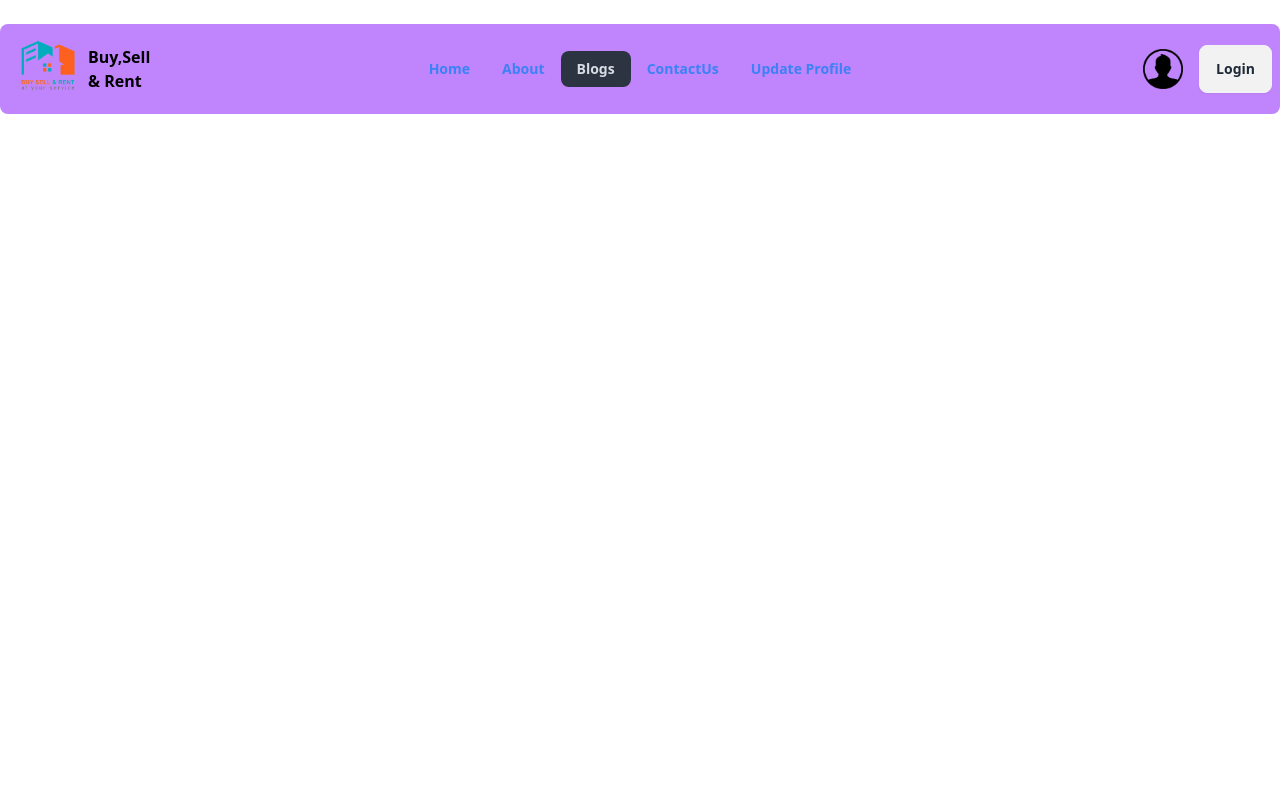
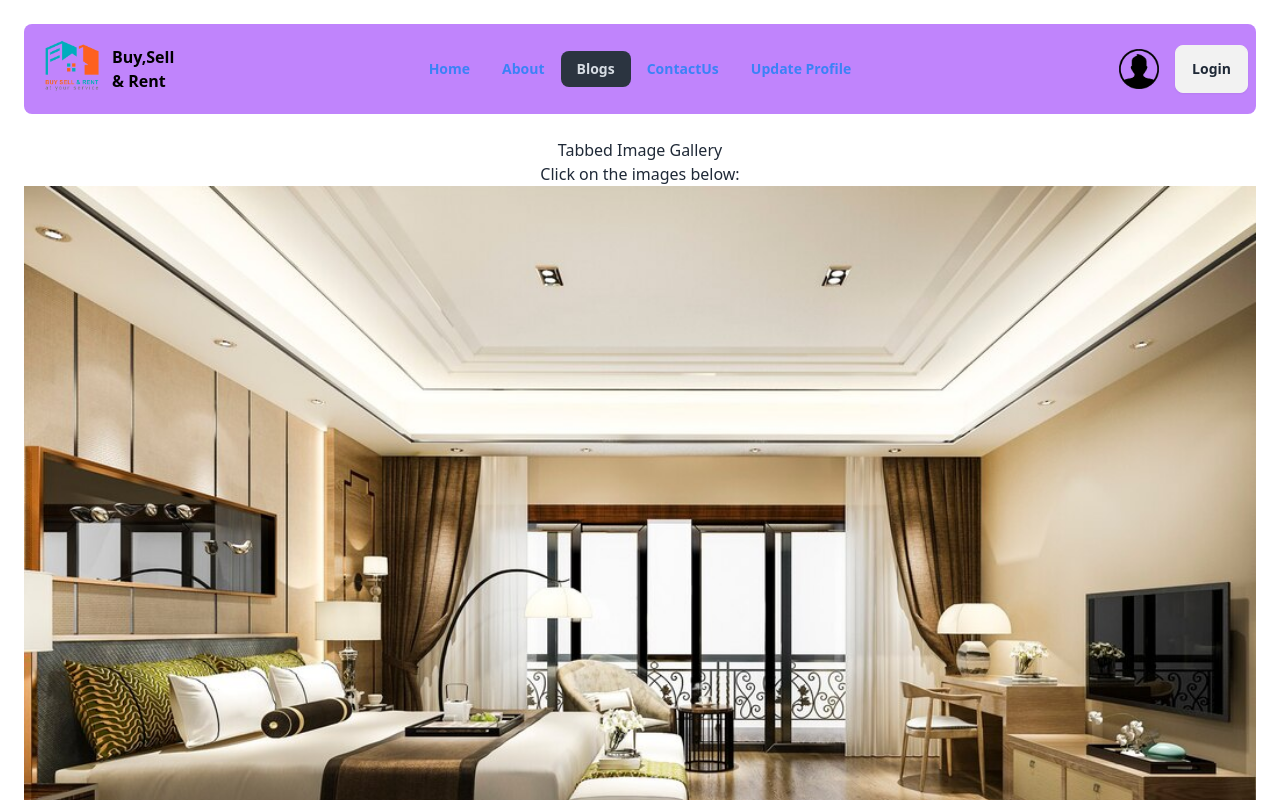
Before and after one commit to MdShaharulIslam/hospitality, a React (Vite) app: page /blog in a window 1280 px wide. Shown: the top 800 px of the page. Built offline with nearby package versions, Linux system fonts and the light colour scheme; no server answers.

Commit message:
blog section added

```diff
--- a/src/Blog/Blog.jsx
+++ b/src/Blog/Blog.jsx
@@ -1,13 +1,79 @@
 
 import { Helmet } from 'react-helmet';
 import Navber from '../Component/Navber/Navber';
+import hotel from '/public/hotel.jpg'
+import motel from '/public/motel.avif'
+import resort from '/public/resort.jpg'
+import lodge from '/public/lodge.jpeg'
 
-const Blog = () => {
+const Blog = () => {const myFunction = (imgs) => {
+    const expandImg = document.getElementById("expandedImg");
+    const imgText = document.getElementById("imgtext");
+    expandImg.src = imgs.src;
+    imgText.innerHTML = imgs.alt;
+    expandImg.parentElement.style.display = "block";
+  };
     return (
-        <div>
+        <div className='mx-6'>
             <Navber></Navber>
               <Helmet><title>Blogs</title></Helmet>
+
+
+    <div style={{ textAlign: "center" }}>
+      <h2>Tabbed Image Gallery</h2>
+      <p>Click on the images below:</p>
+
+      {/* The four columns */}
+      <div className="row">
+        <div className="column">
+          <img
+            src={hotel}
+            alt="Nature"
+            style={{ width: "100%" }}
+            onClick={(e) => myFunction(e.target)}
+          />
         </div>
+        <div className="column">
+          <img
+            src={motel}
+            alt="Snow"
+            style={{ width: "100%" }}
+            onClick={(e) => myFunction(e.target)}
+          />
+        </div>
+        <div className="column">
+          <img
+            src={resort}
+            alt="Mountains"
+            style={{ width: "100%" }}
+            onClick={(e) => myFunction(e.target)}
+          />
+        </div>
+        <div className="column">
+          <img
+            src={lodge}
+            alt="Lights"
+            style={{ width: "100%" }}
+            onClick={(e) => myFunction(e.target)}
+          />
+        </div>
+      </div>
+
+      <div className="container">
+        <span
+          onClick={() => (document.getElementById("container").style.display = "none")}
+          className="closebtn"
+        >
+          &times;
+        </span>
+        <img id="expandedImg" style={{ width: "100%" }} />
+        <div id="imgtext"></div>
+      </div>
+    </div>
+
+
+
+         </div>
     );
 };
 
--- a/src/Component/Founder/Founder.jsx
+++ b/src/Component/Founder/Founder.jsx
@@ -19,7 +19,7 @@ const Founder = () => {
               </span>
             </p>
             <div className="card-actions justify-end">
-              <Link to="/about">
+              <Link to="/contact">
                 <button className="btn bg-purple-400 animate__animated animate__fadeIn">
                   Contact
                 </button>
--- a/src/Contact/Contact.jsx
+++ b/src/Contact/Contact.jsx
@@ -4,7 +4,7 @@ import { Helmet } from 'react-helmet';
 
 const ContactForm = () => {
   return (
-    <div>
+    <div className="mx-6">
         <Navber></Navber>
         <div className="grid sm:grid-cols-2 items-center gap-16 my-6 mx-auto max-w-4xl bg-white text-[#333] font-[sans-serif]">
 
```
